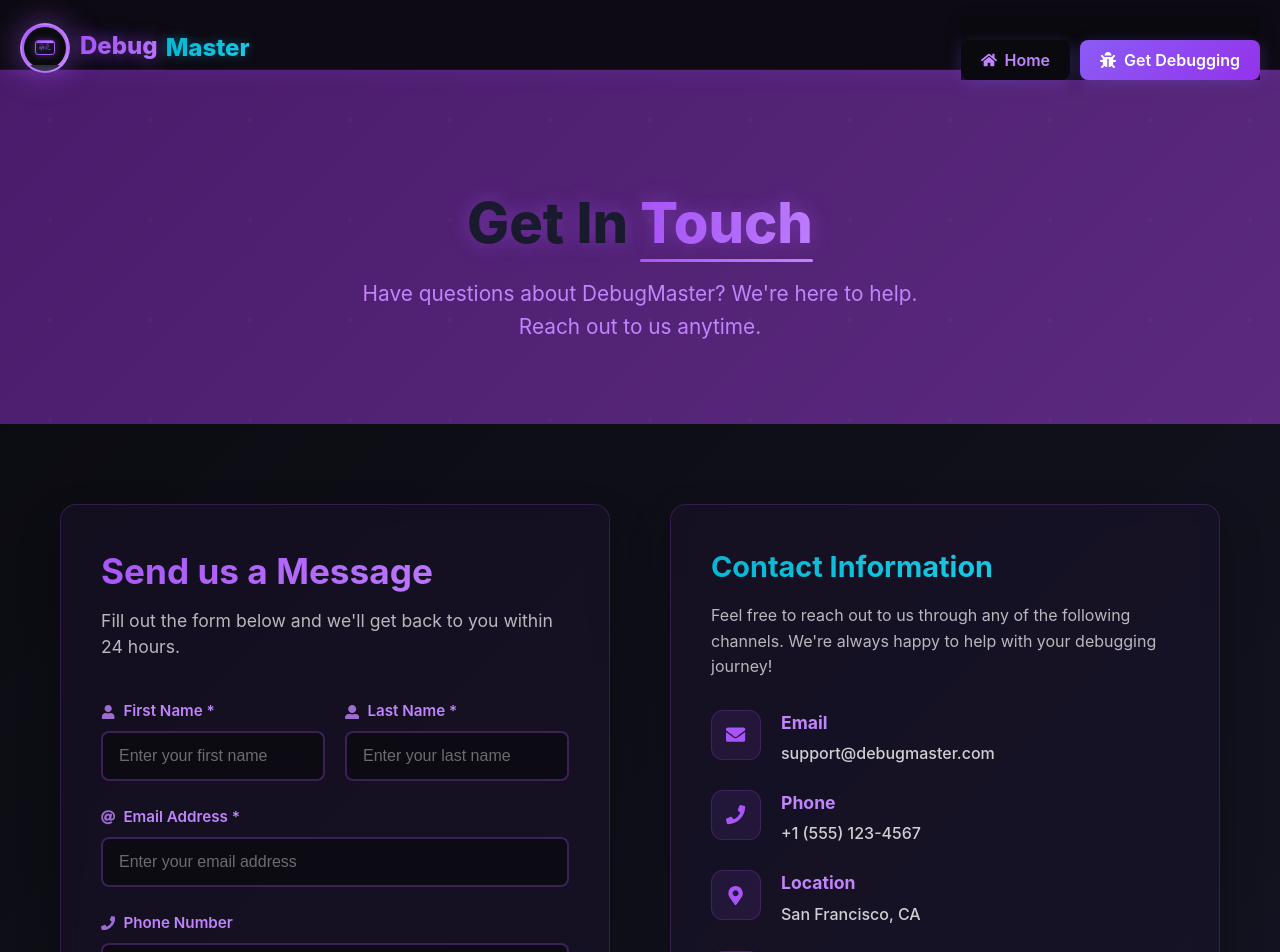
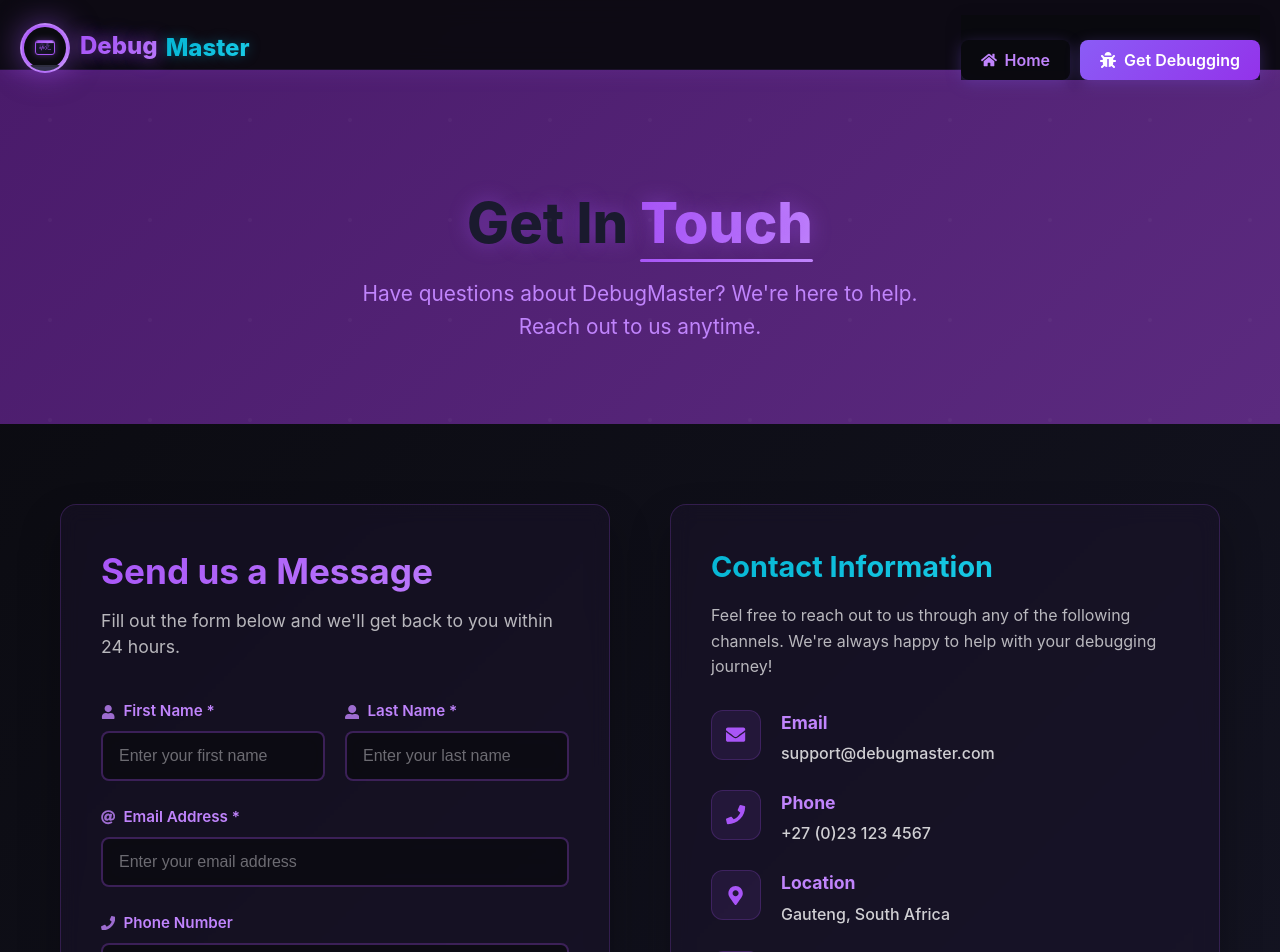
Before and after one commit to BuhleDamane/debugging-learning-app, a React (Vite) app: page /contact in a window 1280 px wide. Shown: the top 952 px of the page. Built offline with nearby package versions, Linux system fonts and the light colour scheme.

Commit message:
Update Contact.jsx

```diff
--- a/src/pages/Contact.jsx
+++ b/src/pages/Contact.jsx
@@ -52,8 +52,8 @@ function Contact() {
 
   const contactInfo = [
     { icon: <FaEnvelope />, title: 'Email', info: 'support@debugmaster.com', action: 'mailto:support@debugmaster.com' },
-    { icon: <FaPhone />, title: 'Phone', info: '+1 (555) 123-4567', action: 'tel:+15551234567' },
-    { icon: <FaMapMarkerAlt />, title: 'Location', info: 'San Francisco, CA', action: 'https://maps.google.com' },
+    { icon: <FaPhone />, title: 'Phone', info: '+27 (0)23 123 4567', action: 'tel:+27231234567' },
+    { icon: <FaMapMarkerAlt />, title: 'Location', info: 'Gauteng, South Africa', action: 'https://maps.google.com' },
     { icon: <FaClock />, title: 'Hours', info: 'Mon-Fri: 9AM-6PM PST', action: null }
   ]
 
```
